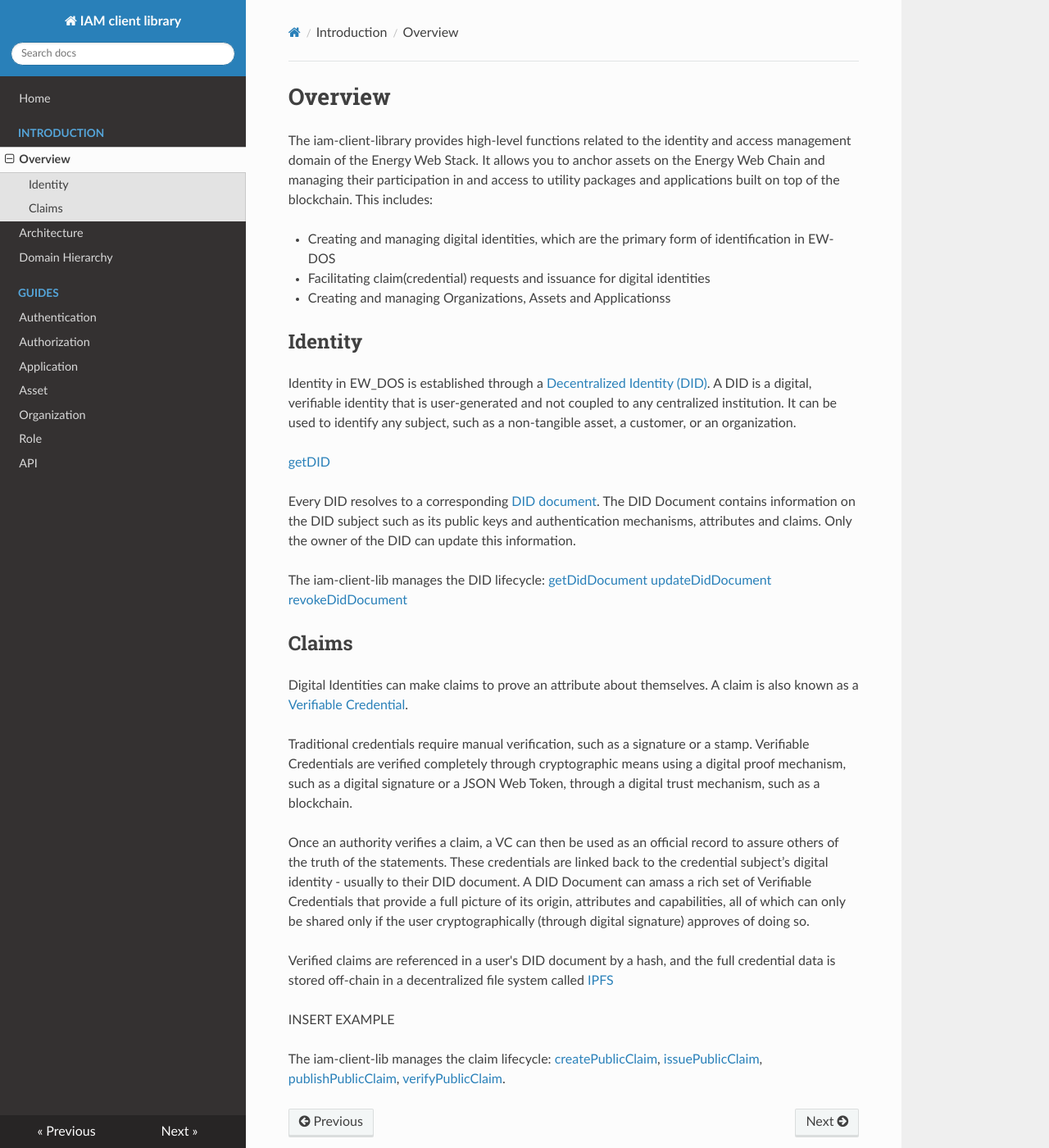
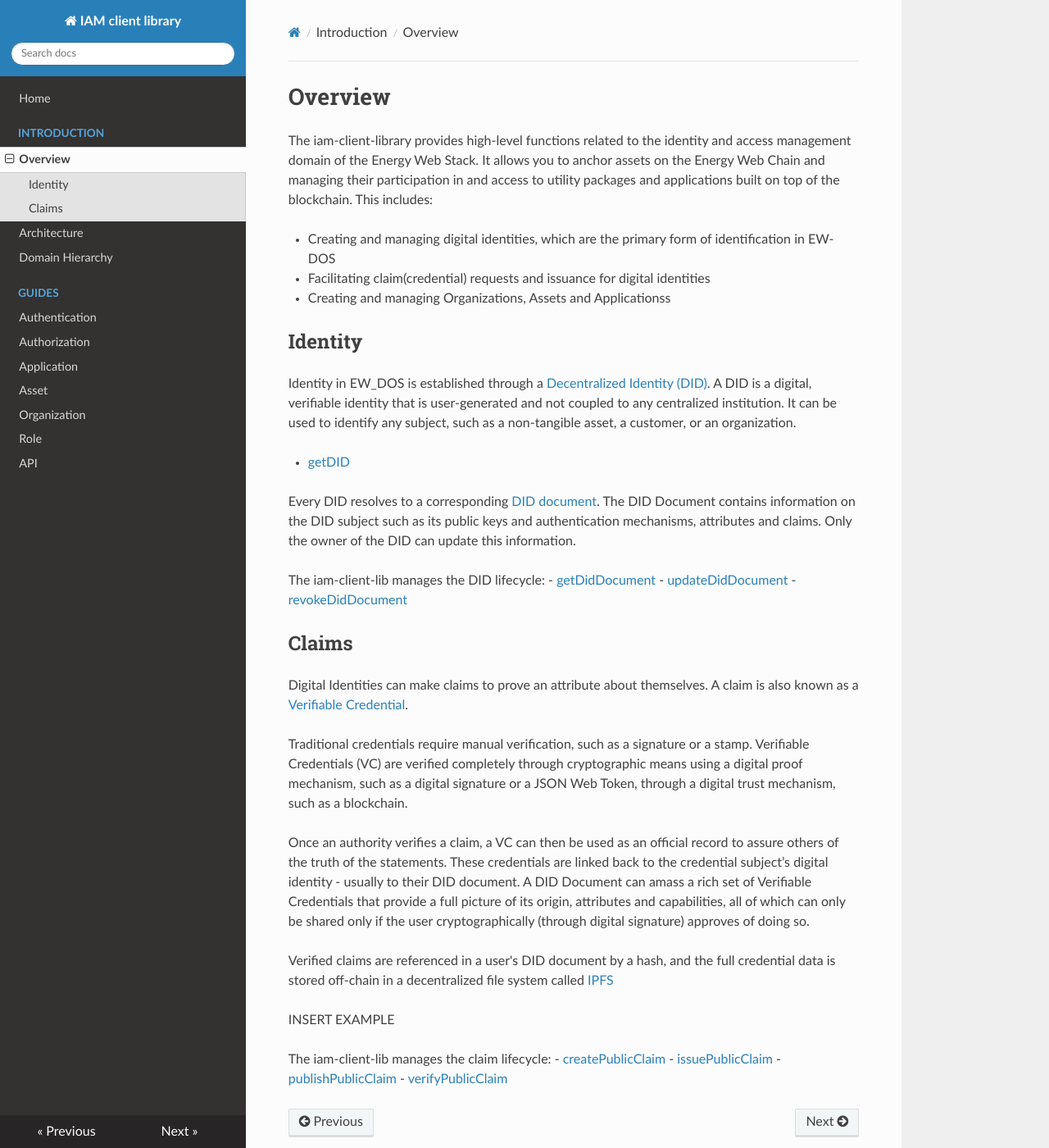
Before and after one commit to energywebfoundation/iam-client-lib, an MkDocs documentation site: the page built from docs/intro/overview.md, in a window 1280 px wide and 1400 px high. Shown: the whole window at 82% size. Built offline with MkDocs 1.6.1, drawn with Linux system fonts in a browser that asks for light colours; nearby versions of some CDN libraries.

```diff
--- a/docs/intro/overview.md
+++ b/docs/intro/overview.md
@@ -11,21 +11,21 @@ The iam-client-library provides high-level functions related to the identity and
 
 Identity in EW_DOS is established through a [Decentralized Identity (DID)](https://www.w3.org/TR/did-core/). A DID is a digital, verifiable identity that is user-generated and not coupled to any centralized institution. It can be used to identify any subject, such as a non-tangible asset, a customer, or an organization.
 
-[getDID](../api/classes/iam.md#getDid)
+- [getDID](../api/classes/iam.md#getDid)
 
 Every DID resolves to a corresponding [DID document](https://www.w3.org/TR/did-use-cases/#dfn-did-documents). The DID Document contains information on the DID subject such as its public keys and authentication mechanisms, attributes and claims. Only the owner of the DID can update this information.
 
 The iam-client-lib manages the DID lifecycle:
-[getDidDocument](../api/classes/iam.md#getdiddocument)
-[updateDidDocument](../api/classes/iam.md#updatediddocument)
-[revokeDidDocument](../api/classes/iam.md#revokediddocument)
+- [getDidDocument](../api/classes/iam.md#getdiddocument)
+- [updateDidDocument](../api/classes/iam.md#updatediddocument)
+- [revokeDidDocument](../api/classes/iam.md#revokediddocument)
 
 
 ## Claims
 
-Digital Identities can make claims to prove an attribute about themselves. A claim is also known as a [Verifiable Credential](link).
+Digital Identities can make claims to prove an attribute about themselves. A claim is also known as a [Verifiable Credential](https://www.w3.org/TR/vc-data-model/).
 
-Traditional credentials require manual verification, such as a signature or a stamp. Verifiable Credentials are verified completely through cryptographic means using a digital proof mechanism, such as a digital signature or a JSON Web Token, through a digital trust mechanism, such as a blockchain.
+Traditional credentials require manual verification, such as a signature or a stamp. Verifiable Credentials (VC) are verified completely through cryptographic means using a digital proof mechanism, such as a digital signature or a JSON Web Token, through a digital trust mechanism, such as a blockchain.
 
 Once an authority verifies a claim, a VC can then be used as an official record to assure others of the truth of the statements. These credentials are linked back to the credential subject’s digital identity - usually to their DID document. A DID Document can amass a rich set of Verifiable Credentials that provide a full picture of its origin, attributes and capabilities, all of which can only be shared only if the user cryptographically (through digital signature) approves of doing so.
 
@@ -35,7 +35,7 @@ INSERT EXAMPLE
 
 
 The iam-client-lib manages the claim lifecycle:
-[createPublicClaim](../api/classes/iam.md#createpublicclaim),
-[issuePublicClaim](../api/classes/iam.md#issuepublicclaim),
-[publishPublicClaim](../api/classes/iam.md#publishpublicclaim),
-[verifyPublicClaim](../api/classes/iam.md#verifypublicclaim).
+- [createPublicClaim](../api/classes/iam.md#createpublicclaim)
+- [issuePublicClaim](../api/classes/iam.md#issuepublicclaim)
+- [publishPublicClaim](../api/classes/iam.md#publishpublicclaim)
+- [verifyPublicClaim](../api/classes/iam.md#verifypublicclaim)
```
Also changed, not shown: docs/guides/application.md (+3 -3 lines), docs/guides/organization.md (+1 -1 lines), docs/guides/role.md (+3 -3 lines).
